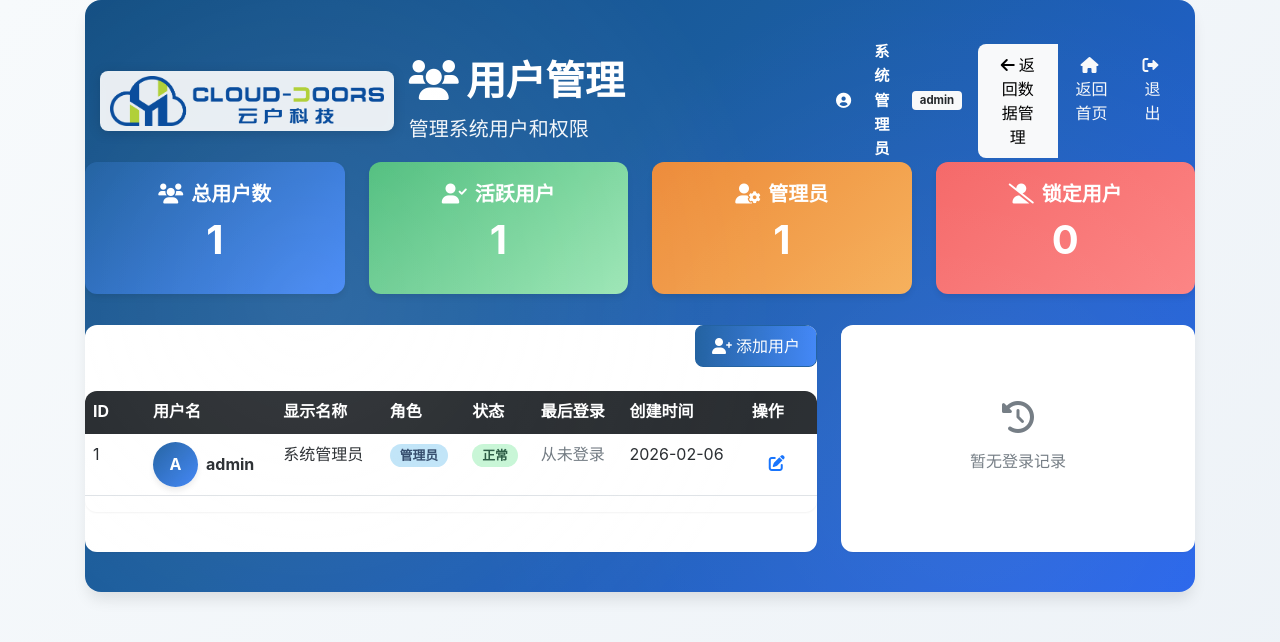
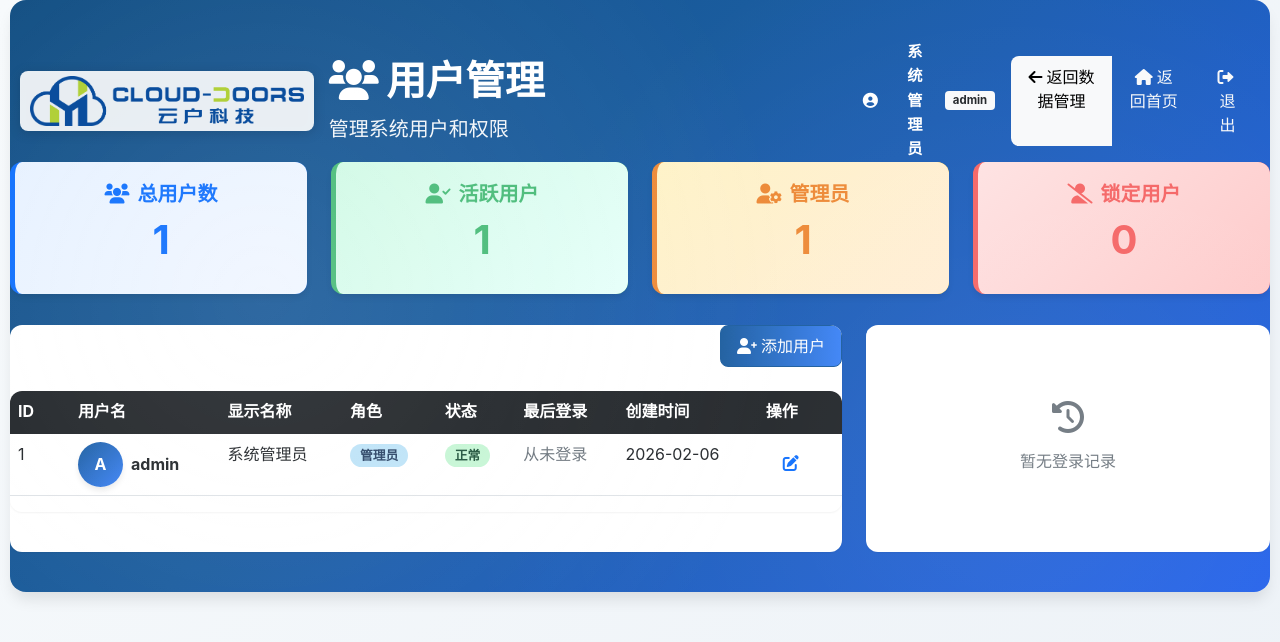
Before and after one commit to liubin20020924-cloud/YHKB, a Flask app: page /auth/users in a window 1280 px wide. Shown: the top 642 px of the page. Run offline with Flask 3, Linux system fonts and the light colour scheme; a user stored in the database is signed in; data comes from the database, SQL or seed files in the repository; tables that the repository leaves empty or names only in its code hold one stand-in row (values such as "Sample post"); data that the repository does not hold is empty.

Commit message:
优化CSS样式：1.增大container最大宽度至1600px减少两侧留空 2.所有响应式断点使用100%宽度减少padding 3.修复统计卡片字体颜色与背景色相同问题，改用浅色渐变背景+彩色左边框设计

```diff
--- a/static/css/style.css
+++ b/static/css/style.css
@@ -78,8 +78,8 @@ body {
 }
 
 .container {
-    max-width: 1400px;
-    padding: 0 15px;
+    max-width: 1600px;
+    padding: 0 10px;
     margin: 0 auto;
 }
 
@@ -304,12 +304,12 @@ body {
 
 .stats-card {
     border-radius: var(--radius-lg);
-    color: white;
     padding: 20px;
     margin-bottom: 15px;
     text-align: center;
     box-shadow: var(--shadow-md);
     transition: var(--transition);
+    border-left: 5px solid;
 }
 
 .stats-card:hover {
@@ -328,12 +328,12 @@ body {
     margin-bottom: 10px;
 }
 
-.bg-primary { background: linear-gradient(135deg, var(--primary) 0%, var(--primary-lighter) 100%); }
-.bg-success { background: linear-gradient(135deg, var(--success) 0%, var(--success-light) 100%); }
-.bg-warning { background: linear-gradient(135deg, var(--warning) 0%, #f6ad55 100%); }
-.bg-danger { background: linear-gradient(135deg, var(--danger) 0%, #fc8181 100%); }
-.bg-info { background: linear-gradient(135deg, var(--info) 0%, #63b3ed 100%); }
-.bg-secondary { background: linear-gradient(135deg, var(--secondary) 0%, var(--secondary-light) 100%); }
+.bg-primary { background: linear-gradient(135deg, #e7f1ff 0%, #f0f6ff 100%); border-left-color: #0d6efd; color: #0d6efd; }
+.bg-success { background: linear-gradient(135deg, #d1fae5 0%, #e6fffa 100%); border-left-color: #48bb78; color: #48bb78; }
+.bg-warning { background: linear-gradient(135deg, #fef3c7 0%, #ffedd5 100%); border-left-color: #ed8936; color: #ed8936; }
+.bg-danger { background: linear-gradient(135deg, #fee2e2 0%, #fecaca 100%); border-left-color: #f56565; color: #f56565; }
+.bg-info { background: linear-gradient(135deg, #dbeafe 0%, #e0e7ff 100%); border-left-color: #4299e1; color: #4299e1; }
+.bg-secondary { background: linear-gradient(135deg, #e2e8f0 0%, #edf2f7 100%); border-left-color: #718096; color: #718096; }
 
 /* ========================================
    搜索选项卡样式
@@ -990,6 +990,7 @@ table {
     }
 
     .container {
+        max-width: 100%;
         padding: 0 10px;
     }
 
@@ -1090,7 +1091,8 @@ table {
 /* 小屏幕 (手机横屏, 576px - 767px) */
 @media (min-width: 576px) and (max-width: 767.98px) {
     .container {
-        max-width: 540px;
+        max-width: 100%;
+        padding: 0 10px;
     }
 
     .header {
@@ -1117,7 +1119,8 @@ table {
 /* 中等屏幕 (平板, 768px - 991px) */
 @media (min-width: 768px) and (max-width: 991.98px) {
     .container {
-        max-width: 720px;
+        max-width: 100%;
+        padding: 0 10px;
     }
 
     .header {
@@ -1145,7 +1148,8 @@ table {
 /* 大屏幕 (桌面, 992px - 1199px) */
 @media (min-width: 992px) and (max-width: 1199.98px) {
     .container {
-        max-width: 960px;
+        max-width: 100%;
+        padding: 0 10px;
     }
 
     .header {
@@ -1160,7 +1164,8 @@ table {
 /* 超大屏幕 (大桌面, ≥1200px) */
 @media (min-width: 1200px) {
     .container {
-        max-width: 1140px;
+        max-width: 100%;
+        padding: 0 10px;
     }
 
     .header {
@@ -1175,7 +1180,8 @@ table {
 /* 超超大屏幕 (≥1400px) */
 @media (min-width: 1400px) {
     .container {
-        max-width: 1320px;
+        max-width: 100%;
+        padding: 0 10px;
     }
 }
 
```
